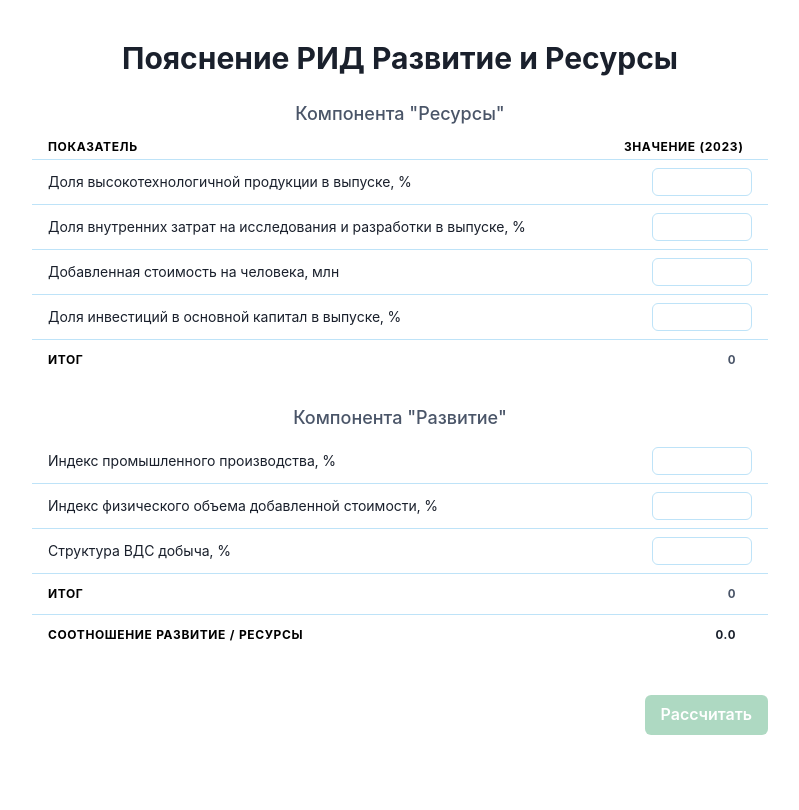
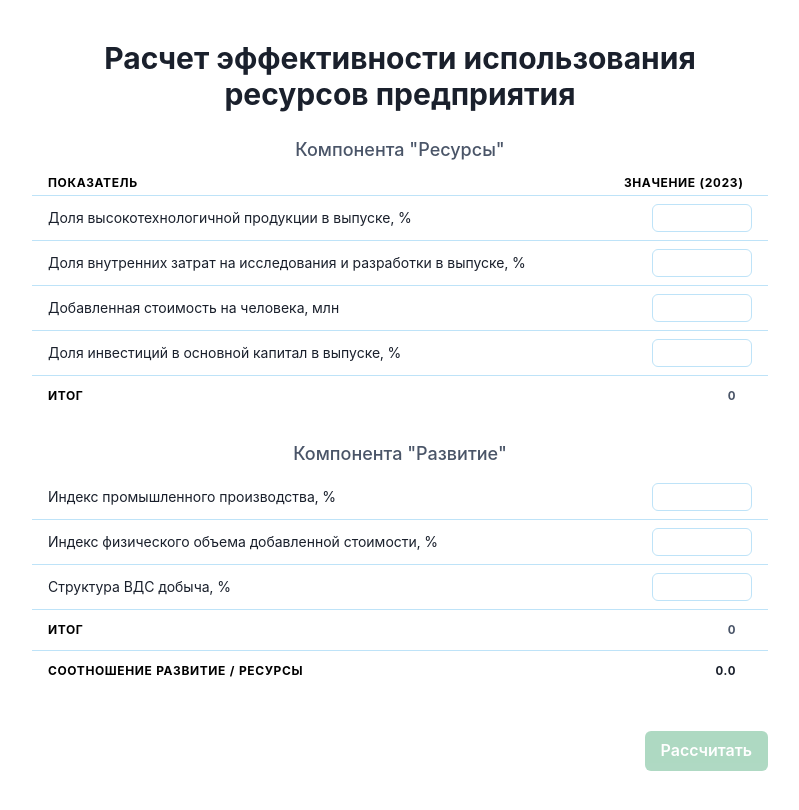
Before and after one commit to Alveek/rid-resources, a React (Vite) app: page / in a window 1280 px wide. Shown: the top 810 px of the page, without its empty margins (240-1039 px from the left). Built offline with nearby package versions, Linux system fonts and the light colour scheme.

Commit message:
change text

```diff
--- a/src/App.tsx
+++ b/src/App.tsx
@@ -59,8 +59,8 @@ export default function App() {
     let result = 0;
     if (resTotal && devTotal) {
       result = parseFloat((devTotal / resTotal).toFixed(1));
+      setResults(result);
       getResultsText(result);
-      setResults(result);
       setPeriodData((prev: PeriodData[]) => [...prev, { currentYear, result }]);
     }
     return 0;
@@ -69,12 +69,12 @@ export default function App() {
   const getResultsText = (value: number): string => {
     if (value >= 1) {
       setMessage(
-        'Ресурсы и производственный потенциал предприятия используются эффективно'
+        `Эффект от отдачи ресурсов составляет ${value}. Рост показателя говорит о повышении эффективности используемых ресурсов`
       );
       setColor('green');
     } else if (value < 1) {
       setMessage(
-        'Ресурсы и производственный потенциал предприятия используются неэффективно, необходима корректировка производственной политики'
+        `Эффект от отдачи ресурсов составляет ${value}. Снижение показателя говорит об уменььшении эффективности используемых ресурсов`
       );
       setColor('red');
     }
@@ -82,12 +82,6 @@ export default function App() {
   };
 
   const reset = (): void => {
-    // document.querySelectorAll('input').forEach((input: HTMLInputElement) => {
-    //   input.valueAsNumber = 0;
-    // });
-    // setResTotal(0);
-    // setDevTotal(0);
-    setResults(0);
     setProductsOutput(0);
     setRdCostsOutput(0);
     setValPerPerson(0);
@@ -99,6 +93,7 @@ export default function App() {
 
     setResTotal(getResourcesTotal);
     setDevTotal(getDevelopmentTotal);
+    setResults(0);
   };
 
   useEffect(() => {
@@ -124,7 +119,7 @@ export default function App() {
       my={10}
     >
       <Heading as="h1" size="lg" textAlign="center">
-        Пояснение РИД Развитие и Ресурсы
+        Расчет эффективности использования ресурсов предприятия
       </Heading>
       <TableData
         setIndustrialProd={setIndustrialProd}
--- a/src/TableData.tsx
+++ b/src/TableData.tsx
@@ -85,7 +85,6 @@ const TableData = ({
                   height={7}
                   value={productsOutput || ''}
                   onChange={(e: React.ChangeEvent<HTMLInputElement>) => {
-                    console.log(e.target.value);
                     setProductsOutput(Number(e.target.value));
                   }}
                 />
```
